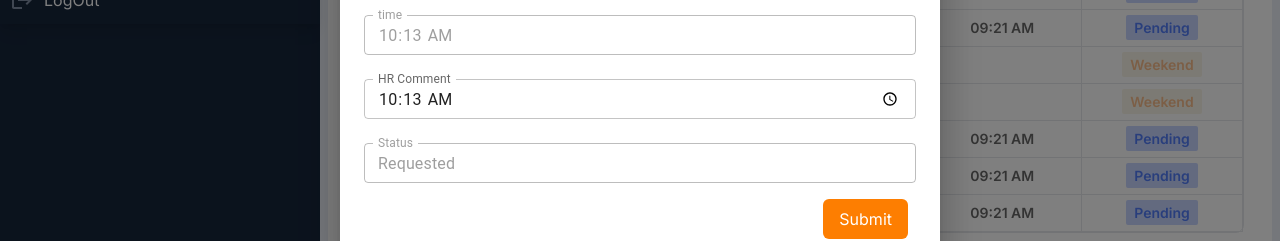
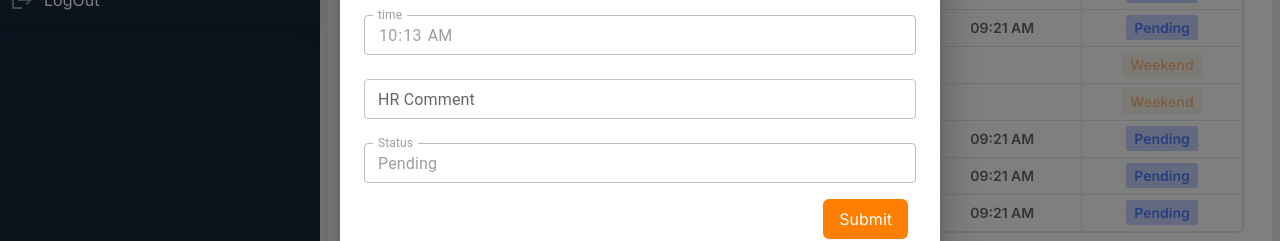
Before and after one commit to dheerajp5/Dashboard, a React (Vite) app: page /attendence in a window 1280 px wide. Both pictures are taken after a click on the button "Add". Shown: the part 395-636 px from the top of the page. Built offline with nearby package versions, Linux system fonts and the light colour scheme.

Commit message:
add dialog for attendance

```diff
--- a/src/components/table.jsx
+++ b/src/components/table.jsx
@@ -109,11 +109,11 @@ export function LeaveBody({ data }) {
                         <td className="text-center w-72 py-2 border text-black/60 text-sm font-semibold " >{d.startdate}</td>
                         <td className="text-center w-72 py-2 border text-black/60 text-sm font-semibold " >{d.enddate}</td>
                         <td className="text-center w-72 py-2 border" >
-                            <span  onClick={() => {setIsDialogOpen(true);}} className="cursor-pointer bg-[#638BFF] text-sm py-1 px-4 text-white rounded-sm">View</span>
+                            <span key={`${i}-view`}  onClick={() => {setIsDialogOpen(true);}} className="cursor-pointer bg-[#638BFF] text-sm py-1 px-4 text-white rounded-sm">View</span>
                             <Popup data={d} isDialogOpen={isDialogOpen} setIsDialogOpen={setIsDialogOpen} disabled={true} />
                         </td>
                         <td className="text-center w-72 py-2 border" >
-                            <span onClick={() => setIsEditDialogOPen(true)} className="cursor-pointer bg-[#E1AF09] text-sm py-1 px-4 text-white rounded-sm">Edit</span>
+                            <span  key={`${i}-edit`} onClick={() => setIsEditDialogOPen(true)} className="cursor-pointer bg-[#E1AF09] text-sm py-1 px-4 text-white rounded-sm">Edit</span>
                             <Popup data={d} disabled={false} isDialogOpen={isEditDialogOPen} setIsDialogOpen={setIsEditDialogOPen}  btnLabel="Submit" />
                         </td>
                     </tr>
--- a/src/pages/atendance.jsx
+++ b/src/pages/atendance.jsx
@@ -105,20 +105,26 @@ export default function Attendance() {
         },
         {
             id: 'HR Comment',
-            type: 'time',
+            type: 'text',
             lable: 'HR Comment',
             placeholder: '',
-            value: time
+            value: ''
         },
         {
             id: 'status',
             type: 'text',
             lable: 'Status',
             placeholder: '',
-            value: 'Requested',
+            value: 'Pending',
             disabled: true
         },
     ]
+
+   function onAddHandler(e) {
+        console.log('event',e);
+    }
+
+
     return (
 
         <div className="w-full  px-2">
@@ -157,7 +163,7 @@ export default function Attendance() {
                         }
 
                         <DialogActions>
-                            <button onClick={() => setIsDialogOpen(false)} className="px-4 py-2 bg-[#FD7E01] rounded-md text-white">Submit</button>
+                            <button onClick={() => {setIsDialogOpen(false); onAddHandler(event)}} className="px-4 py-2 bg-[#FD7E01] rounded-md text-white">Submit</button>
                         </DialogActions>
                     </FormControl>
                 </DialogContent>
--- a/src/pages/dashboard.jsx
+++ b/src/pages/dashboard.jsx
@@ -6,10 +6,10 @@ function Dashboard() {
 
   const [currentTime,setCurrentTime] = useState('');
   const currentDate = format(new Date(), 'dd LLL yyyy')
+  const date = new Date();
+  useEffect(() => {
+    setCurrentTime(format(date, 'hh:mm:ss'))
 
-  useEffect(() => {
-    setCurrentTime(format(new Date(), 'hh:mm:ss'))
-    console.log(currentTime);
   },[currentTime, setCurrentTime])
 
 
```
